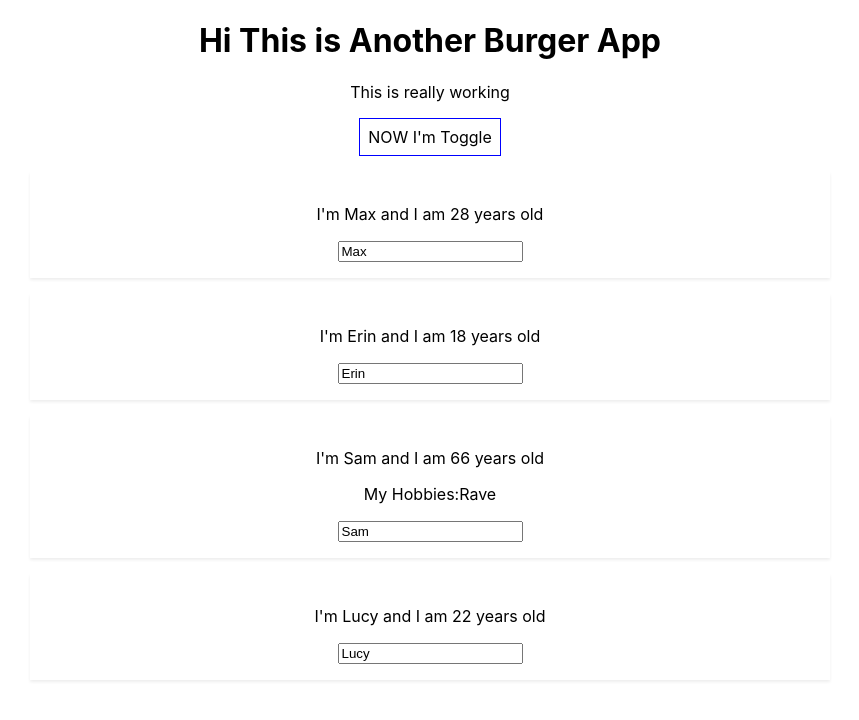
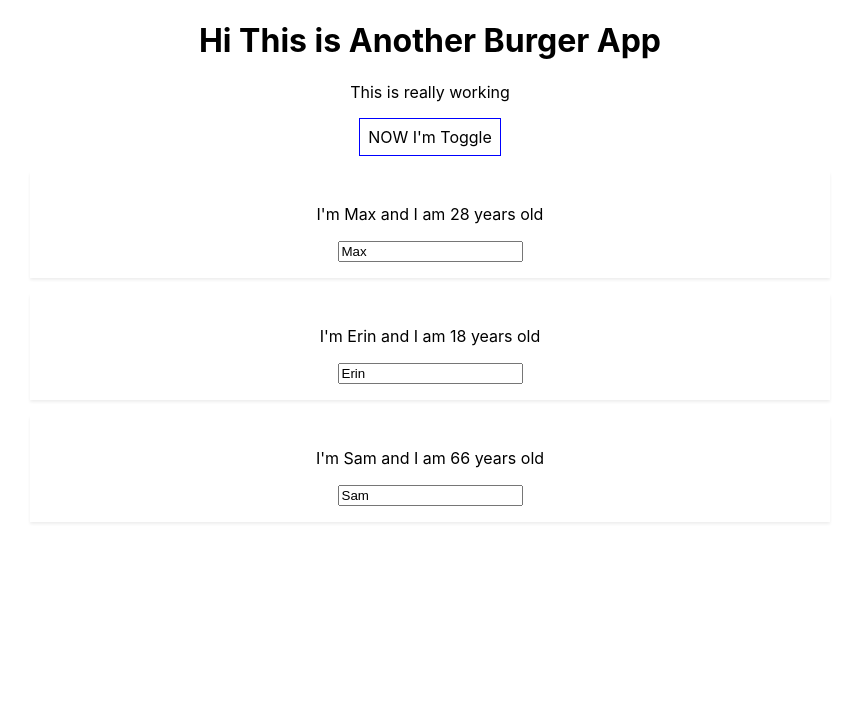
Before and after one commit to erinh816/maxBurger, a React (Create React App) app in the folder max-burger/: page / in a window 1280 px wide. Both pictures are taken after a click on the button "NOW I'm Toggle". Shown: the top 720 px of the page, without its empty margins (210-1069 px from the left). Built offline with nearby package versions, Linux system fonts and the light colour scheme.

Commit message:
redo this part

```diff
--- a/max-burger/src/App.js
+++ b/max-burger/src/App.js
@@ -61,21 +61,24 @@ class App extends Component {
       cursor: 'pointer'
     };
 
-    return (
-      <div className="App">
-        <h1> Hi This is Another Burger App </h1>
-        <p> This is really working </p>
-        <button
-          style={style}
-          onClick={this.togglePersonsHandler}>NOW I'm Toggle</button>
-        {  //if this.state.showPersons is true, we will show the inner div
-          this.state.showPersons ?
-            //or this.state.showPersons === true ?
+    let persons = null;
+
+    //we can do a regular javaScript syntax here because it's not JSX
+    if (this.state.showPersons) {
+      persons = (
+        //in here we will delete the div of all <CanbeAnything> and copy in hrere
         <div>
-              <CanbeAnything
+          {this.state.ppl.map(wow => {
+            return <CanbeAnything
+              name={wow.name}
+              age={wow.age} />
+          })}
+
+          {/* so now we can get rid of below */}
+          {/* <CanbeAnything
             name={this.state.ppl[0].name}
             age={this.state.ppl[0].age} />
-              {/* this refers to class App */}
+
           <CanbeAnything
             name={this.state.ppl[1].name}
             age={this.state.ppl[1].age}
@@ -85,12 +88,22 @@ class App extends Component {
           <CanbeAnything
             name={this.state.ppl[2].name}
             age={this.state.ppl[2].age}>My Hobbies:Rave</CanbeAnything>
-              {/* down is an example of hard coded one without using state */}
+
           <CanbeAnything
             name="Lucy"
-                age="22" />
-            </div> : null
+            age="22" /> */}
+        </div>
+      );
     }
+
+    return (
+      <div className="App">
+        <h1> Hi This is Another Burger App </h1>
+        <p> This is really working </p>
+        <button
+          style={style}
+          onClick={this.togglePersonsHandler}>NOW I'm Toggle</button>
+        {persons}
       </div>
     );
   }
@@ -137,3 +150,30 @@ export default App;
 // }
 
 // export default app;
+
+
+
+//********find the alternative here (a bit messy, removed for lecture 52)
+// { //if this.state.showPersons is true, we will show the inner div
+//   // this.state.showPersons ?
+//   //or this.state.showPersons === true ?
+//   // <div>
+//   //   <CanbeAnything
+//   //     name={this.state.ppl[0].name}
+//   //     age={this.state.ppl[0].age} />
+//   {/* this refers to class App */ }
+//   // <CanbeAnything
+//   //   name={this.state.ppl[1].name}
+//   //   age={this.state.ppl[1].age}
+//   //   click={this.switchNameHandler.bind(this, 'MAXXXXX2.0')}
+//   //   changedErin={this.nameChangeHandler} />
+
+//   // <CanbeAnything
+//   //   name={this.state.ppl[2].name}
+//   //   age={this.state.ppl[2].age}>My Hobbies:Rave</CanbeAnything>
+//   // {/* down is an example of hard coded one without using state */ }
+//     //   <CanbeAnything
+//     //     name="Lucy"
+//     //     age="22" />
+//     // </div> : null
+// // }
```
Lines whose indentation alone changed are shown as unchanged.
